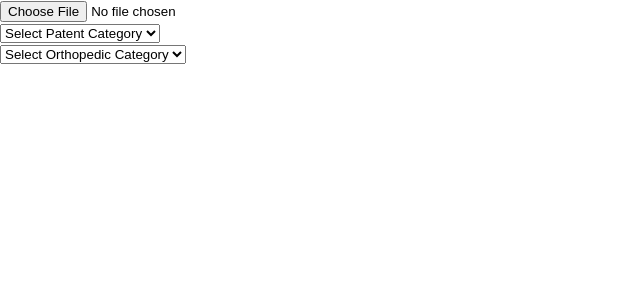
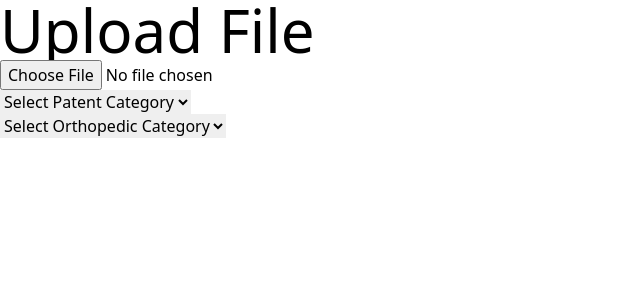
Before and after one commit to zesutton2619/PAT, a React (Create React App) app in the folder client/: page / in a window 1280 px wide. Shown: the top 300 px of the page, without its empty margins (0-640 px from the left). Built offline with nearby package versions, Linux system fonts and the light colour scheme.

Commit message:
tailwind working

```diff
--- a/client/package.json
+++ b/client/package.json
@@ -36,6 +36,8 @@
     ]
   },
   "devDependencies": {
+    "autoprefixer": "^10.4.19",
+    "postcss": "^8.4.38",
     "react-router-dom": "^6.22.3",
     "tailwindcss": "^3.4.3"
   }
--- /dev/null
+++ b/client/postcss.config.js
@@ -0,0 +1,6 @@
+module.exports = {
+  plugins: {
+    tailwindcss: {},
+    autoprefixer: {},
+  },
+}
--- a/client/src/App.js
+++ b/client/src/App.js
@@ -1,4 +1,4 @@
-import './style/App.css';
+import './style/index.css';
 import { BrowserRouter as Router, Routes, Route } from "react-router-dom";
 import PatDash from './pages/PatDashboard.jsx';
 
--- a/client/src/components/initSubComponent/UploadFile.jsx
+++ b/client/src/components/initSubComponent/UploadFile.jsx
@@ -9,6 +9,7 @@ export const UploadComponent = () => {
 
     return (
       <div className="upload-box">
+        <h2 className='text-6xl'>Upload File</h2>
         <input type="file" onChange={handleFileChange} />
         {selectedFile && <p>Selected File: {selectedFile.name}</p>}
       </div>
--- a/client/src/pages/PatDashboard.jsx
+++ b/client/src/pages/PatDashboard.jsx
@@ -1,4 +1,6 @@
 import React from 'react';
+
+import "../style/index.css";
 
 import Init from './../components/Initialize';
 
--- a/client/src/style/Initialize.css
+++ /dev/null
@@ -1,3 +0,0 @@
-@tailwind base;
-@tailwind components;
-@tailwind utilities;
--- a/client/src/style/index.css
+++ b/client/src/style/index.css
@@ -1,13 +1,3 @@
-body {
-  margin: 0;
-  font-family: -apple-system, BlinkMacSystemFont, 'Segoe UI', 'Roboto', 'Oxygen',
-    'Ubuntu', 'Cantarell', 'Fira Sans', 'Droid Sans', 'Helvetica Neue',
-    sans-serif;
-  -webkit-font-smoothing: antialiased;
-  -moz-osx-font-smoothing: grayscale;
-}
-
-code {
-  font-family: source-code-pro, Menlo, Monaco, Consolas, 'Courier New',
-    monospace;
-}
+@import 'tailwindcss/base';
+@import 'tailwindcss/components';
+@import 'tailwindcss/utilities';
--- a/client/tailwind.config.js
+++ b/client/tailwind.config.js
@@ -1,6 +1,8 @@
 /** @type {import('tailwindcss').Config} */
 module.exports = {
-  content: [ './src/**/*.html', './src/**/*.css', './src/**/*.jsx' ],
+  content: [
+    "./src/**/*.{js,jsx,ts,tsx}",
+  ],
   theme: {
     extend: {},
   },
```
Also changed, not shown: 1 other file (tests, documents, lock files or other folders).
